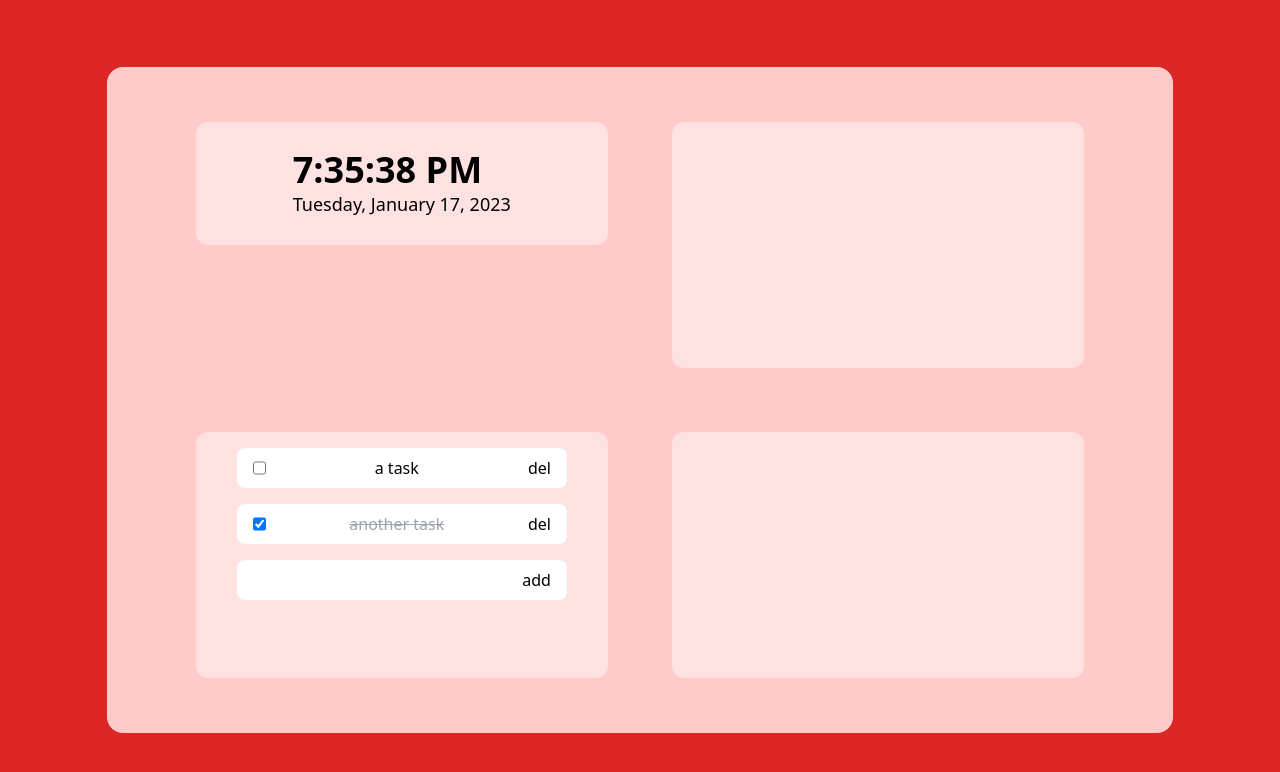
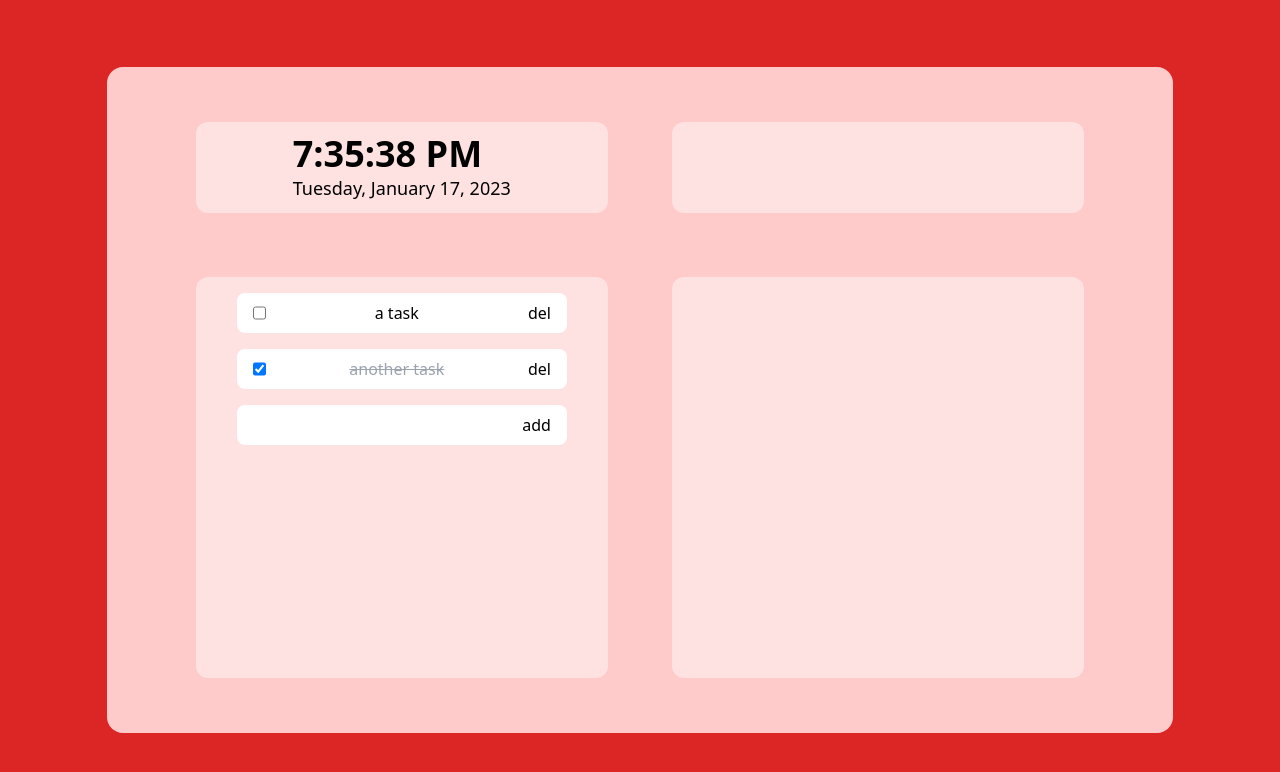
Before and after one commit to atklenner/homepage, a React (Vite) app: page / in a window 1280 px wide. Shown: the top 772 px of the page. Built offline with nearby package versions, Linux system fonts and the light colour scheme.

Commit message:
create short widget container

```diff
--- a/src/App.jsx
+++ b/src/App.jsx
@@ -6,9 +6,9 @@ function App() {
   return (
     <div className="flex justify-center items-center h-screen bg-red-600">
       <div className="flex justify-center items-center h-5/6 w-5/6 bg-red-200 rounded-2xl">
-        <div className="grid grid-cols-2 grid-rows-2 gap-16 h-5/6 w-5/6">
+        <div className="grid grid-cols-2 grid-rows-4 gap-16 h-5/6 w-5/6">
           <Time />
-          <Widget />
+          <Widget type="short"/>
           <ToDo />
           <Widget />
         </div>
--- a/src/components/Widget.jsx
+++ b/src/components/Widget.jsx
@@ -1,8 +1,5 @@
 function Widget({children, type}) {
-  let shortStyle = "";
-  if (type === "short") {
-    shortStyle = "h-1/2"; // this is not what I want
-  }
+  let shortStyle = type === "short"? "row-span-1" : "row-span-3";
   return (
     <div className={`
       bg-red-100
```
